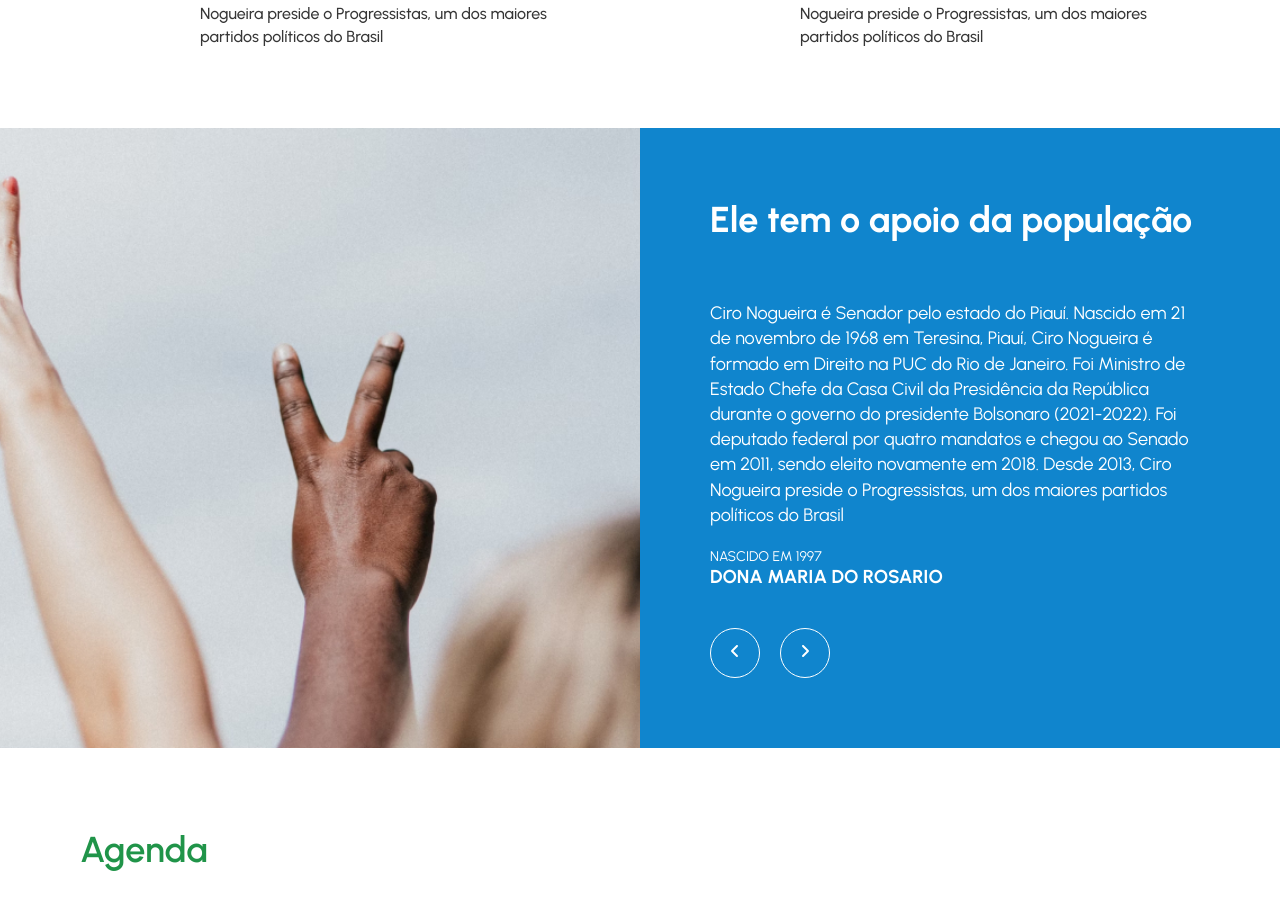
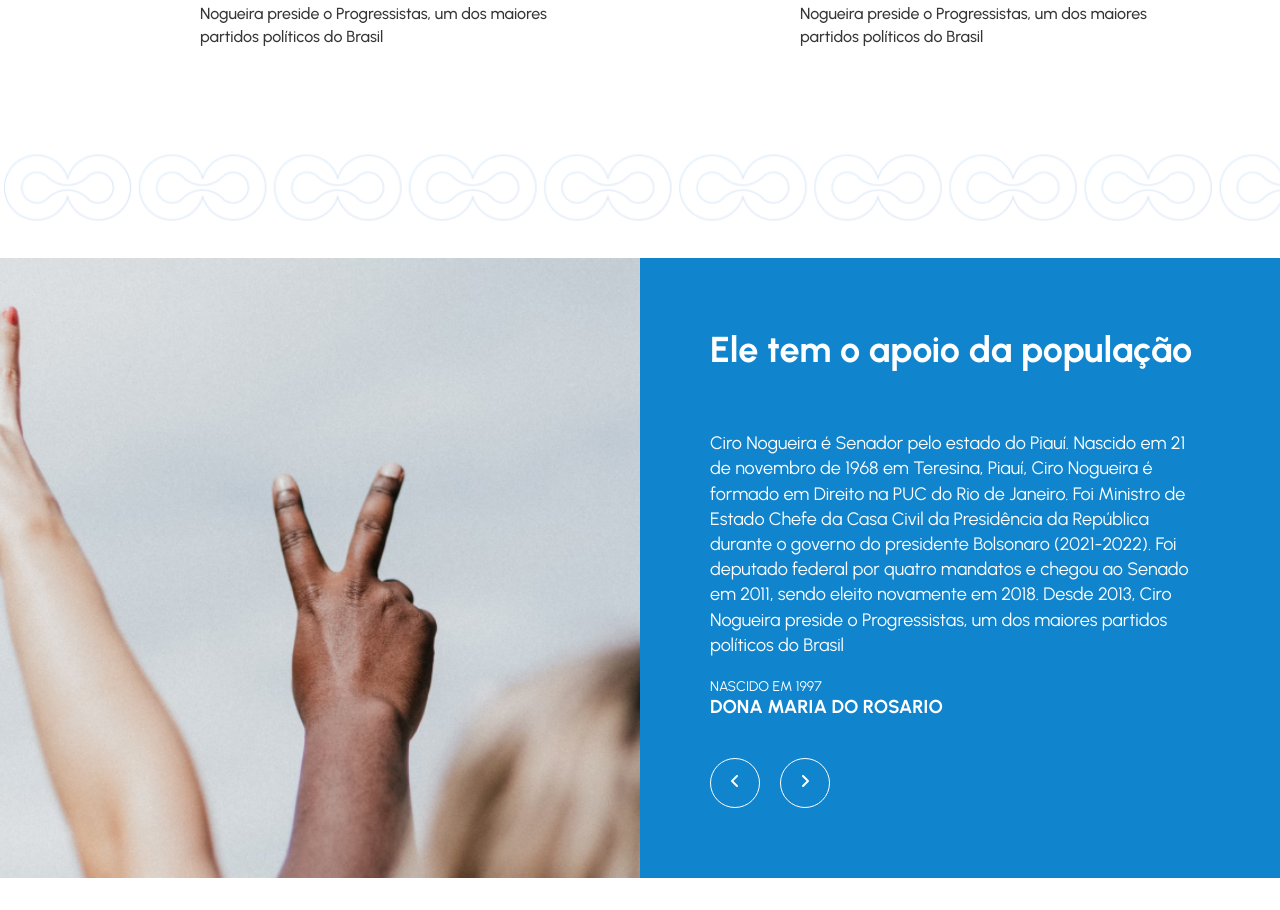
Before and after one commit to hudsonvini/politica, a Next.js app: page / in a window 1280 px wide. Shown: the part 3040-3950 px from the top of the page. Built offline with nearby package versions, Linux system fonts and the light colour scheme.

Commit message:
Componente Separador Criado

```diff
--- /dev/null
+++ b/src/app/components/Seperador/Separador.jsx
@@ -0,0 +1,9 @@
+import style from './Separador.module.css'
+
+export default function Separador() {
+    return (
+        <section className={style.containerSeparador}>
+            <img src="./images/Separador/separador.png " alt="Separador" />
+        </section>
+    )
+}
--- /dev/null
+++ b/src/app/components/Seperador/Separador.module.css
@@ -0,0 +1,8 @@
+.containerSeparador {
+    width: 100%;
+    overflow: hidden;
+}
+
+.containerSeparador img {
+    height: 126px;
+}
--- a/src/app/page.js
+++ b/src/app/page.js
@@ -9,6 +9,7 @@ import { BannerOne } from "./components/BannerOne/BannerOne";
 import { SecondBanner } from "./components/SecondBanner/SecondBanner";
 import Footer from "./components/Footer/Footer";
 import InfoCandidate from "./components/InfoCandidate/InfoCandidate";
+import Separador from "./components/Seperador/Separador";
 
 export default function Home() {
   return (
@@ -31,6 +32,9 @@ export default function Home() {
       {/* Render the Propostas component */}
       <Propostas />
 
+      {/* Separator */}
+      <Separador />
+
       {/* Render the Depoimentos component */}
       <Depoimentos />
 
```
